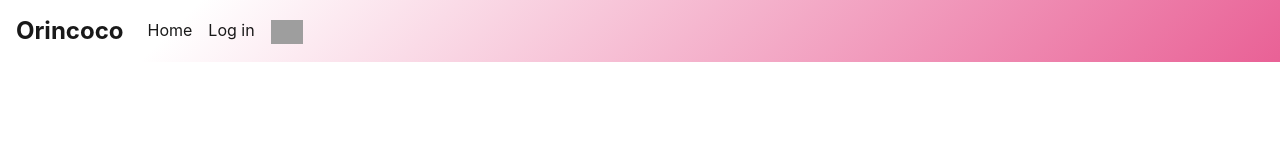
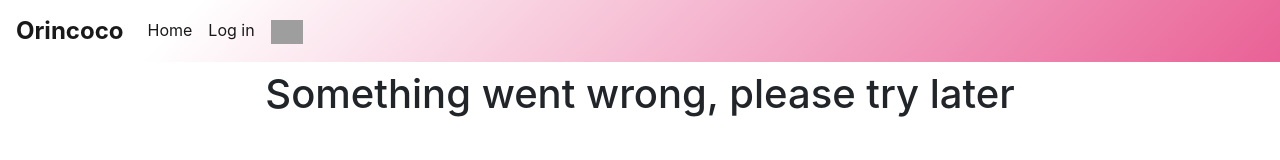
Before and after one commit to Zvanceae/Orinoco, a website: page index.html in a window 1280 px wide. Drawn offline with nearby package versions, Linux system fonts and the light colour scheme; no server answers; grey boxes are pictures that could not be loaded.

Commit message:
Project completed

```diff
--- a/mainPage.js
+++ b/mainPage.js
@@ -36,10 +36,10 @@ function makeRequest() {
                             location.href = "./product.html";});
                     });
 
-// HERE I STOPPED WORKING IWTH THE ELEMENTS
+// HERE I STOPPED WORKING WiTH THE ELEMENTS
                 } else {
-                    reject('Oooops, something went wrong');
-                    document.querySelector('main').outerHTML = '<h1 class="text-center m-2"> Oooops, something went wrong... </h1>';
+                    reject('Something went wrong, please try later');
+                    document.getElementById('main_container').outerHTML = '<h1 class="text-center m-2"> Something went wrong, please try later </h1>';
                     console.log('Oooops, something went wrong');
                 }
             }
--- a/package.json
+++ b/package.json
@@ -10,7 +10,7 @@
   "license": "ISC",
   "dependencies": {
     "express": "^4.16.4",
-    "server": "^1.0.34",
+    "server": "^1.0.37",
     "start-server-and-test": "^1.13.0",
     "uuid": "^3.3.2"
   }
```
Also changed, not shown: product.html (+1 -1 lines), 1 other file.
